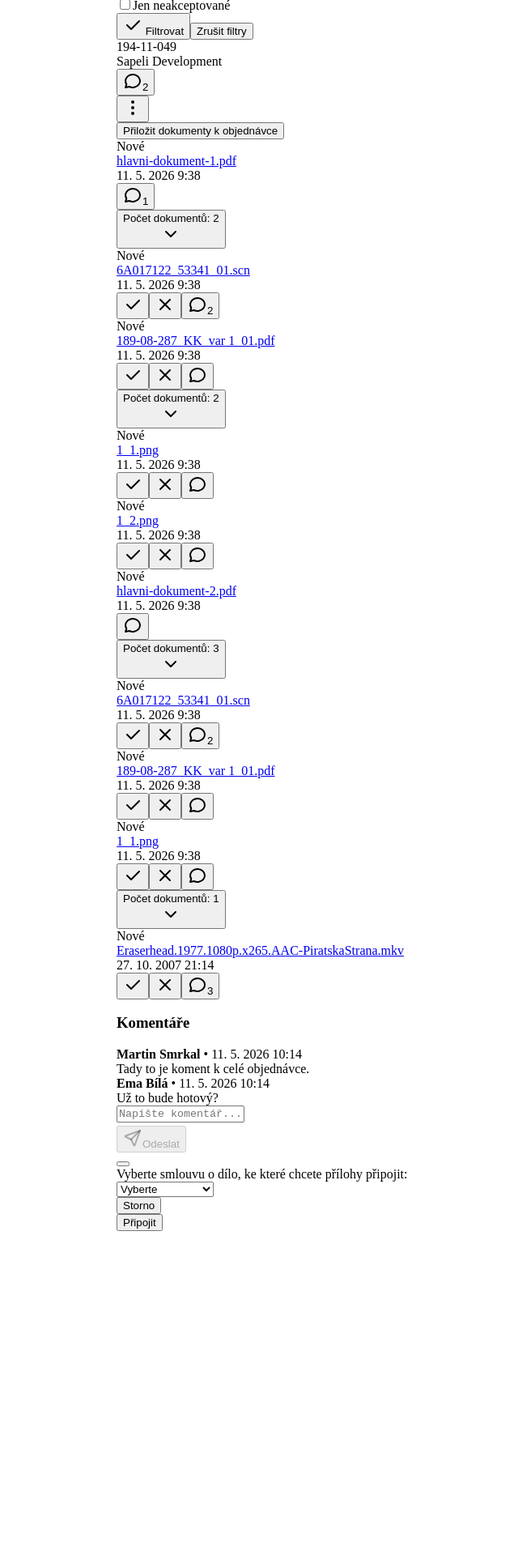
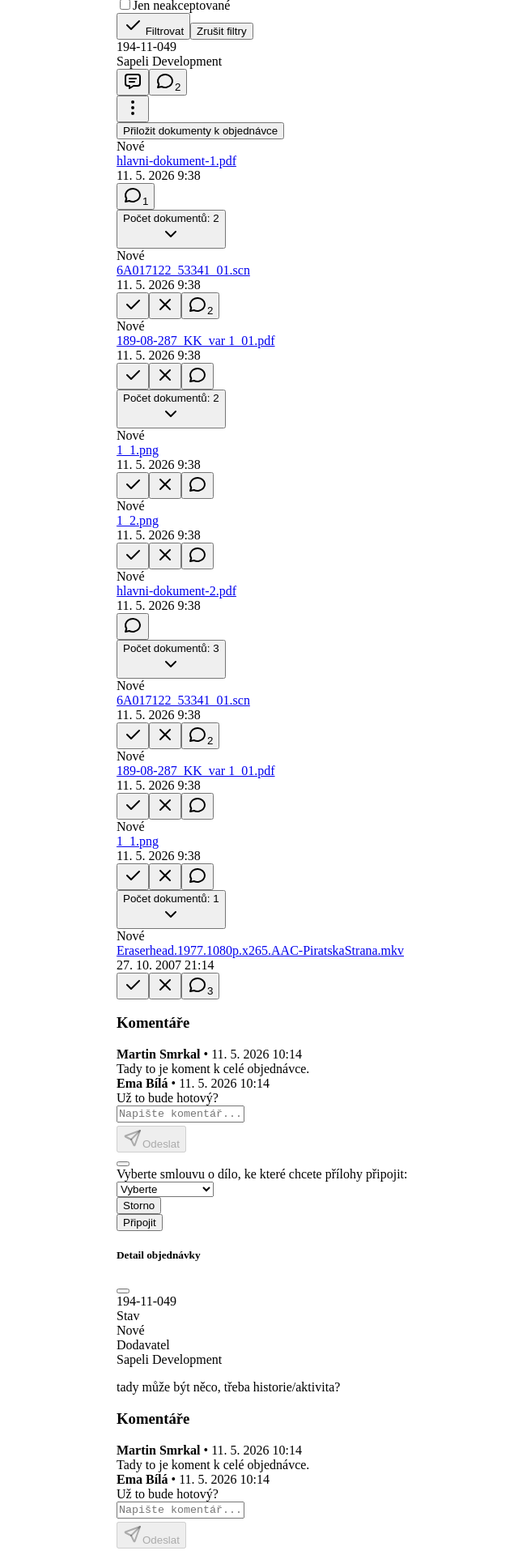
Before and after one commit to TomVitha/ois-vue, a Vue app: page /dois/objednavky in a window 1280 px wide. Shown: the part 820-2740 px from the top of the page at 81% size, without its empty margins (136-776 px from the left). Before the commit the page ends 2348 px from the top, so only its background shows below. Built offline with nearby package versions, Linux system fonts and the light colour scheme.

Commit message:
Add experimental order offcanvas with comments and details

```diff
--- a/src/components/DOIS/OrderItem.vue
+++ b/src/components/DOIS/OrderItem.vue
@@ -2,7 +2,6 @@
   import { ref, computed, provide, readonly } from 'vue'
   import OrderDocumentItem from '@/components/DOIS/OrderDocumentItem.vue'
   import OrderComments from '@/components/DOIS/OrderComments.vue'
-  // import OrderComment from '@/components/DOIS/OrderComment.vue'
   import OrderAddComment from '@/components/DOIS/OrderAddComment.vue'
   import type { SubmittedCommentPayload } from '@/components/DOIS/OrderAddComment.vue'
   import { useDoisOrders } from '@/stores/dois-orders'
@@ -67,8 +66,24 @@
           <button class="btn" @click="cancelAttachingDocs">Zrušit</button>
         </div>
         <div v-if="!isAttachingDocs" class="btn-actions">
+          <!-- WIP - ALT comments (offcanvas side panel) -->
           <button
-            class="btn btn-icon btn-action"
+            class="btn btn-action"
+            data-bs-toggle="offcanvas"
+            data-bs-target="#dois-order-offcanvas"
+            title="Otevřít komentáře">
+            <svg xmlns="http://www.w3.org/2000/svg" width="24" height="24" viewBox="0 0 24 24" fill="none" stroke="currentColor" stroke-width="2" stroke-linecap="round" stroke-linejoin="round" class="icon icon-tabler icons-tabler-outline icon-tabler-message">
+              <path stroke="none" d="M0 0h24v24H0z" fill="none" />
+              <path d="M8 9h8" />
+              <path d="M8 13h6" />
+              <path d="M18 4a3 3 0 0 1 3 3v8a3 3 0 0 1 -3 3h-5l-5 3v-3h-2a3 3 0 0 1 -3 -3v-8a3 3 0 0 1 3 -3h12" />
+            </svg>
+            <!-- TEMP vypnuto ať se netluče s prvním tlačítem -->
+            <!-- <span v-if="orderComments.length" class="badge badge-notification">{{ orderComments.length }}</span> -->
+          </button>
+          <!-- * Komentáře -->
+          <button
+            class="btn btn-action"
             :class="{ 'active': areCommentsVisible }"
             data-bs-toggle="tooltip"
             title="Komentáře"
@@ -82,7 +97,7 @@
           </button>
           <!-- * Dropdown actions -->
           <div class="dropdown">
-            <button class="btn btn-icon btn-action dropdown-toggle" data-bs-toggle="dropdown" draggable="false">
+            <button class="btn btn-action dropdown-toggle" data-bs-toggle="dropdown" draggable="false">
               <svg xmlns="http://www.w3.org/2000/svg" width="24" height="24" viewBox="0 0 24 24" fill="none" stroke="currentColor" stroke-width="2" stroke-linecap="round" stroke-linejoin="round" class="icon icon-tabler icons-tabler-outline icon-tabler-dots-vertical">
                 <path stroke="none" d="M0 0h24v24H0z" fill="none" />
                 <path d="M12 12m-1 0a1 1 0 1 0 2 0a1 1 0 1 0 -2 0" />
--- /dev/null
+++ b/src/components/DOIS/OrderOffcanvas.vue
@@ -0,0 +1,86 @@
+<script setup lang="ts">
+  import { computed } from 'vue';
+  import { matchesMediaQuery } from '@/composables/matchesMediaQuery';
+  import { useDoisOrders } from '@/stores/dois-orders'
+
+  import OrderAddComment from '@/components/DOIS/OrderAddComment.vue'
+  import OrderComments from '@/components/DOIS/OrderComments.vue'
+  import type { SubmittedCommentPayload } from '@/components/DOIS/OrderAddComment.vue'
+
+  const doisOrdersStore = useDoisOrders()
+
+  // TEMP HACK
+  const props = defineProps<{
+    orderId: number
+  }>()
+
+  // TEMP - HARD-CODED ORDER ID
+  const orderComments = computed(() => {
+    return doisOrdersStore.getOrderComments(props.orderId)
+  })
+
+  const isDesktop = matchesMediaQuery('(min-width: 992px)')
+</script>
+
+<!-- !! ÚDAJE TEMP HARD-CODED !! -->
+<template>
+  <div class="offcanvas overflow-y-auto" :class="[isDesktop ? 'offcanvas-end' : 'offcanvas-bottom']" :data-bs-scroll="isDesktop" :data-bs-backdrop="!isDesktop" tabindex="-1" id="dois-order-offcanvas" aria-labelledby="dois-order-offcanvas-label">
+    <div class="offcanvas-header">
+      <h5 class="offcanvas-title" id="dois-order-offcanvas-label">Detail objednávky</h5>
+      <button type="button" class="btn-close" data-bs-dismiss="offcanvas" aria-label="Close"></button>
+      <!-- TESTING -->
+      <!-- <button type="button" class="btn btn-action ms-auto" data-bs-dismiss="offcanvas" aria-label="Close">
+          <svg xmlns="http://www.w3.org/2000/svg" width="24" height="24" viewBox="0 0 24 24" fill="none" stroke="currentColor" stroke-width="2" stroke-linecap="round" stroke-linejoin="round" class="icon icon-tabler icons-tabler-outline icon-tabler-arrow-bar-to-right"><path stroke="none" d="M0 0h24v24H0z" fill="none" /><path d="M14 12l-10 0" /><path d="M14 12l-4 4" /><path d="M14 12l-4 -4" /><path d="M20 4l0 16" /></svg>
+        </button> -->
+    </div>
+    <div class="offcanvas-body space-y">
+      <div class="space-y-2">
+        <div class="row">
+          <div class="col">
+            <span class="h2">194-11-049</span>
+          </div>
+        </div>
+        <div class="row">
+          <div class="col-5 text-muted">Stav</div>
+          <div class="col">
+            <span class="badge bg-info-lt text-info-lt-fg">Nové</span>
+          </div>
+        </div>
+        <div class="row">
+          <div class="col-5 text-muted">Dodavatel</div>
+          <div class="col">Sapeli Development</div>
+        </div>
+      </div>
+      <div class="d-flex flex-column align-items-center flex-fill">
+        <p class="text-muted text-center my-auto">tady může být něco, třeba historie/aktivita?</p>
+      </div>
+      <div>
+        <h3>Komentáře</h3>
+        <OrderComments :comments="orderComments" />
+      </div>
+    </div>
+    <div class="offcanvas-footer border-top flex-shrink-0 flex-grow-0">
+      <OrderAddComment
+        target="order"
+        :targetId="0" />
+    </div>
+  </div>
+</template>
+
+<style scoped>
+  .offcanvas {
+    --tblr-offcanvas-width: 485px;
+    --tblr-offcanvas-height: 99vh;
+    border-radius: var(--tblr-modal-border-radius, var(--tblr-border-radius-lg)) var(--tblr-modal-border-radius, var(--tblr-border-radius-lg)) 0 0;
+  }
+
+  .offcanvas-header {
+    --tblr-offcanvas-padding-y: 1rem;
+  }
+
+  @media (min-width: 992px) {
+    .offcanvas {
+      border-radius: 0;
+    }
+  }
+</style>
--- a/src/views/DOIS/Objednavky.vue
+++ b/src/views/DOIS/Objednavky.vue
@@ -4,8 +4,8 @@
   import { useDoisOrders } from '@/stores/dois-orders'
   const doisOrdersStore = useDoisOrders()
 
-
   import OrderItem from '@/components/DOIS/OrderItem.vue'
+  import OrderOffcanvas from '@/components/DOIS/OrderOffcanvas.vue'
 </script>
 
 <template>
@@ -80,6 +80,10 @@
       </template>
     </div>
 
+    <!-- EXPERIMENTAL - order offcanvas (temp hard-coded order) -->
+    <OrderOffcanvas :order-id="0"></OrderOffcanvas>
+
+
   </PageTemplate>
 
 </template>
```
